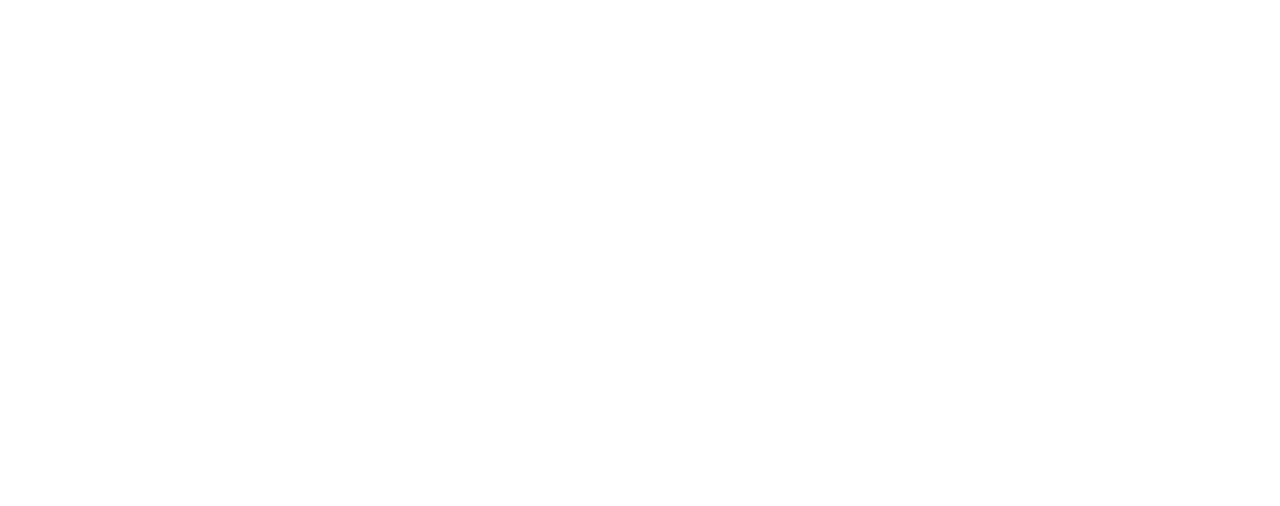
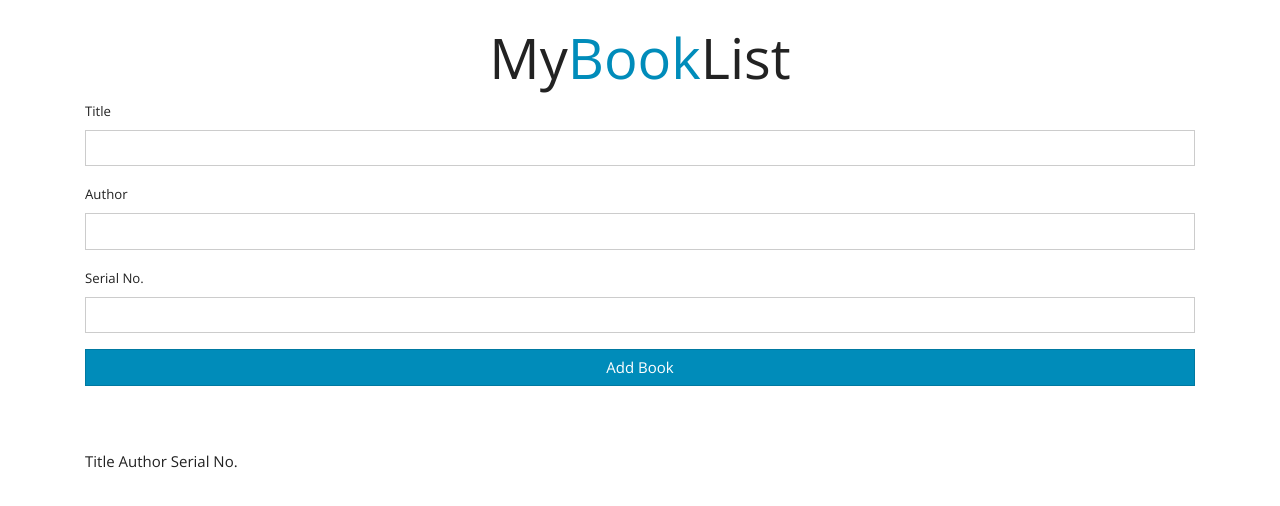
Before and after one commit to AMSCODE7/Book-list-js-Project, a plain HTML site: page index.html in a window 1280 px wide. Drawn offline with nearby package versions, Linux system fonts and the light colour scheme.

Commit message:
Add complete code html

```diff
--- a/index.html
+++ b/index.html
@@ -4,10 +4,44 @@
     <meta charset="UTF-8">
     <meta http-equiv="X-UA-Compatible" content="IE=edge">
     <meta name="viewport" content="width=device-width, initial-scale=1.0">
-    <link rel="stylesheet" href="style.css">
+    <link rel="stylesheet" href="https://cdnjs.cloudflare.com/ajax/libs/font-awesome/4.7.0/css/font-awesome.min.css">
+    <link rel="stylesheet" href="https://bootswatch.com/4/yeti/bootstrap.min.css">
     <title>Book-list-js-Project</title>
 </head>
 <body>
+    <div class="container mt-4">
+        <h1 class="display-4 text-center">
+            <i class="fas fa-book-open text-primary"></i>
+            My<span class="text-primary">Book</span>List
+        </h1>
+        <form id="book-form">
+            <div class="form-group">
+                <label for="title">Title</label>
+                <input type="text" id="title" class="form-control">
+            </div>
+            <div class="form-group">
+                <label for="author">Author</label>
+                <input type="text" id="author" class="form-control">
+            </div>
+            <div class="form-group">
+                <label for="serial-no.">Serial No.</label>
+                <input type="text" id="serial-no." class="form-control">
+            </div>
+            <input type="submit" value="Add Book" class="btn btn-primary btn-block">
+        </form>
+        <table class="table table-striped mt-5"></table>
+        <thead>
+            <tr>
+                <th>Title</th>
+                <th>Author</th>
+                <th>Serial No.</th>
+                <th></th>
+            </tr>
+        </thead>
+        <tbody id="book-list">
+
+        </tbody>
+    </div>
 
 
 
```
